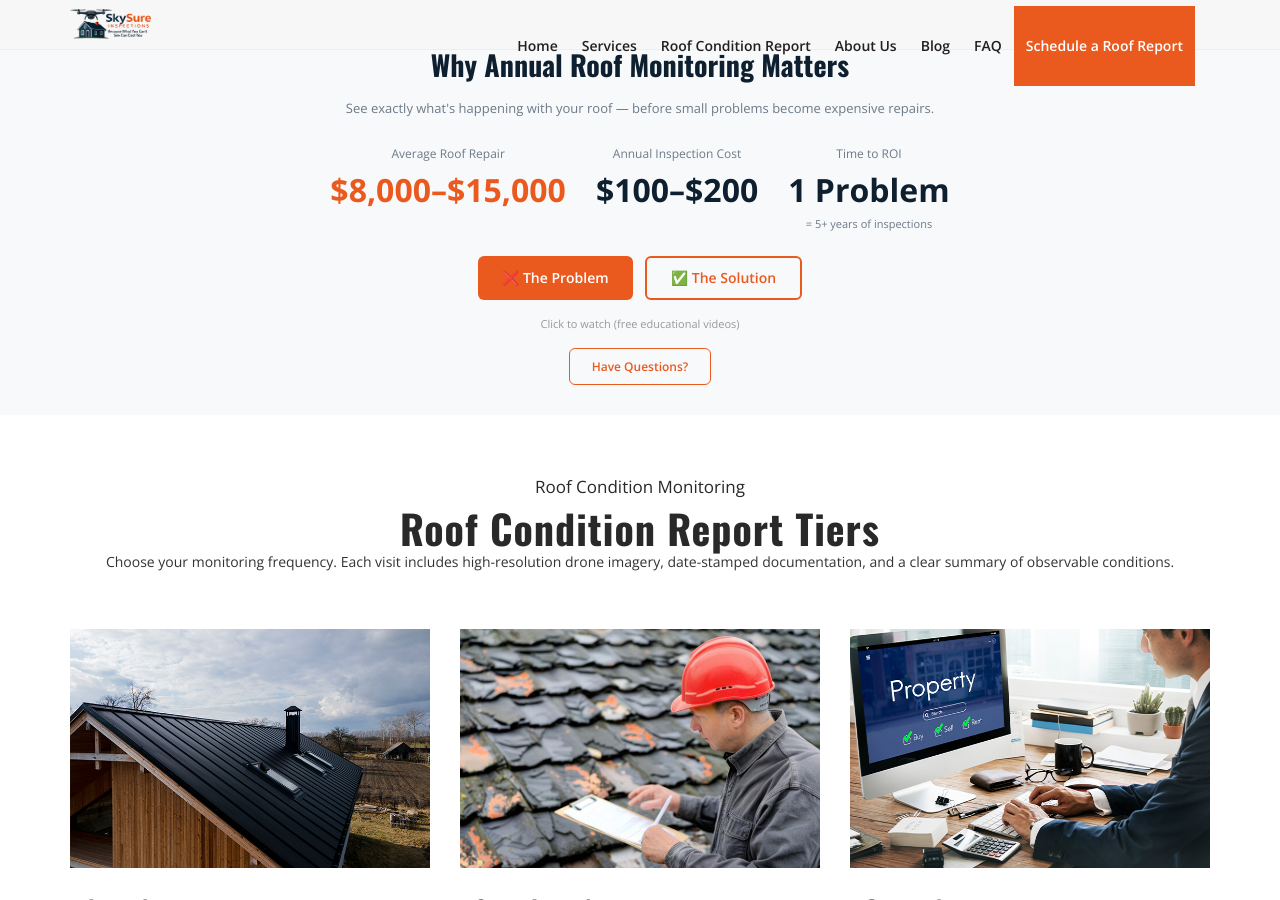
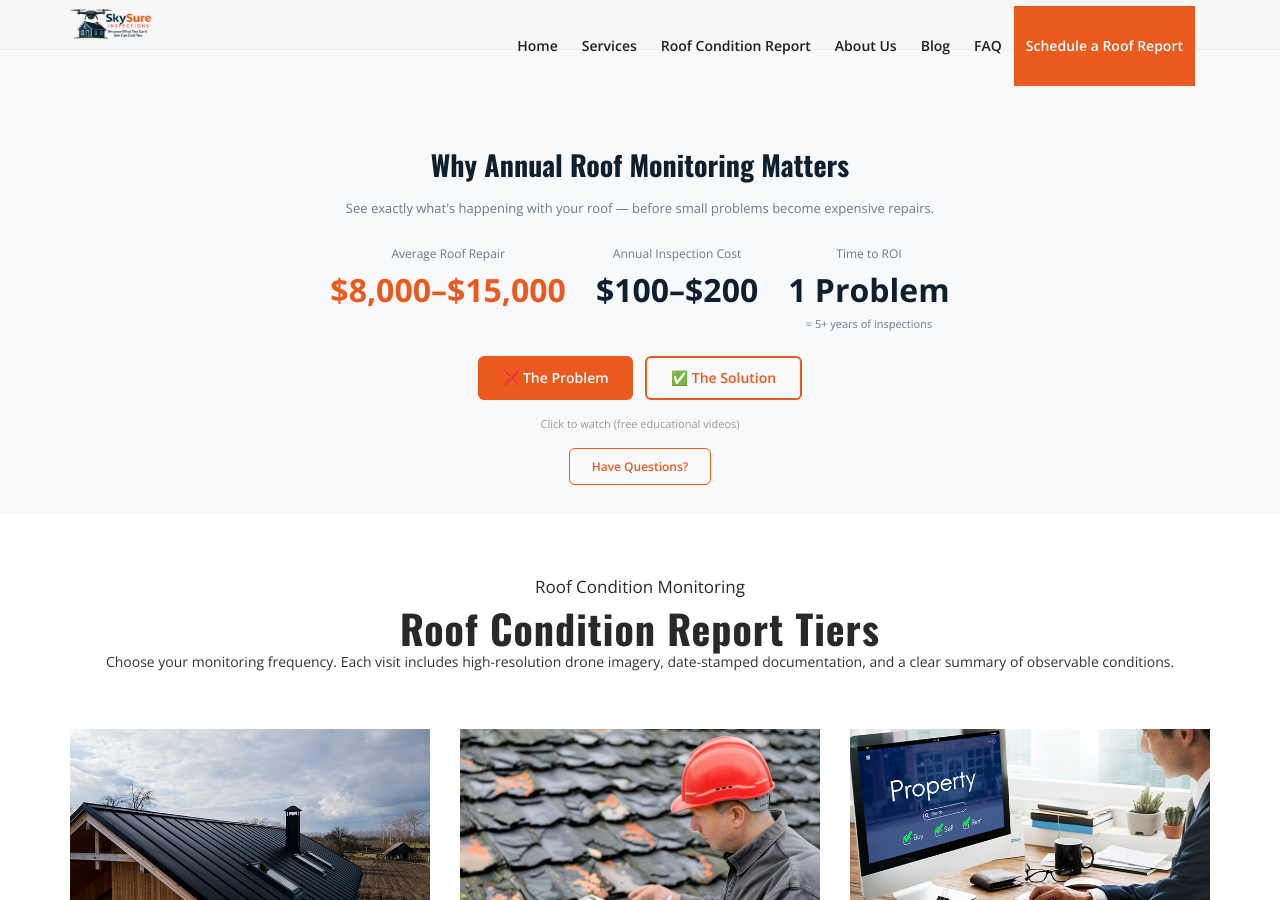
Before and after one commit to ahdworsky/Test, a Jekyll site: the page index.html, which Jekyll copies as it is, in a window 1280 px wide and 900 px high. Built offline with Jekyll 4.4.1, drawn with Linux system fonts in a browser that asks for light colours; nearby versions of some CDN libraries; library files that are not in the unit come from our copies.

Commit message:
Add files via upload

```diff
--- a/index.html
+++ b/index.html
@@ -375,7 +375,7 @@ body.noscroll{overflow:hidden!important;}
 </div>
 <!-- Header end -->
 <!-- VIDEO EDUCATION SECTION - NOW FIRST CONTENT (MOVED UP) -->
-<section id="home" style="background: #f8f9fa; padding: 30px 20px; text-align: center;">
+<section id="home" style="background: #f8f9fa; padding: 80px 20px 30px 20px; text-align: center; margin-top: 50px;">
 <div class="container">
   <h2 style="font-size: 28px; color: #0e1f2f; margin-bottom: 15px; font-weight: 700;">Why Annual Roof Monitoring Matters</h2>
 
```
